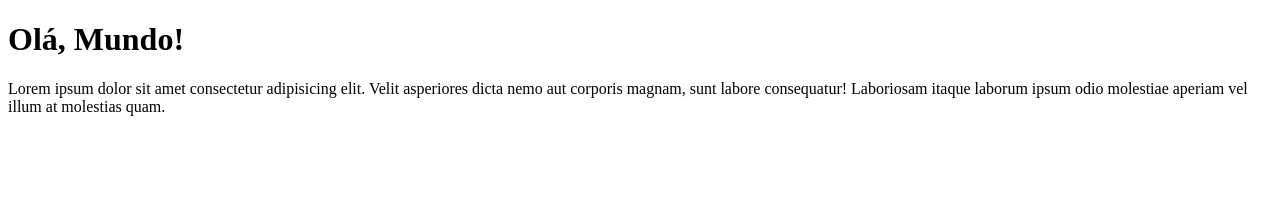
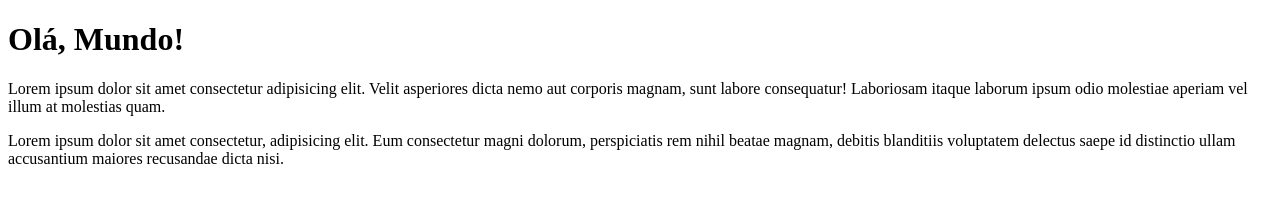
Before and after one commit to IagoCappeletti/OlaMundo, a plain HTML site: page site-exemplo/index.html in a window 1280 px wide. Drawn offline with Linux system fonts and the light colour scheme.

Commit message:
Adicionei outro paragrafo

```diff
--- a/site-exemplo/index.html
+++ b/site-exemplo/index.html
@@ -9,5 +9,6 @@
 <body>
     <h1>Olá, Mundo!</h1>
     <p>Lorem ipsum dolor sit amet consectetur adipisicing elit. Velit asperiores dicta nemo aut corporis magnam, sunt labore consequatur! Laboriosam itaque laborum ipsum odio molestiae aperiam vel illum at molestias quam.</p>
+    <p>Lorem ipsum dolor sit amet consectetur, adipisicing elit. Eum consectetur magni dolorum, perspiciatis rem nihil beatae magnam, debitis blanditiis voluptatem delectus saepe id distinctio ullam accusantium maiores recusandae dicta nisi.</p>
 </body>
 </html>
```
